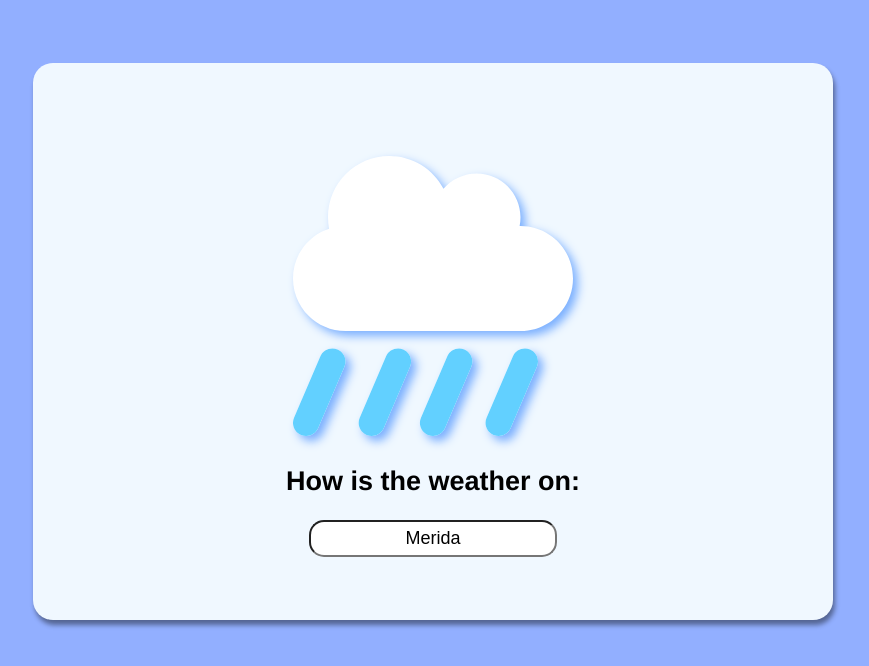
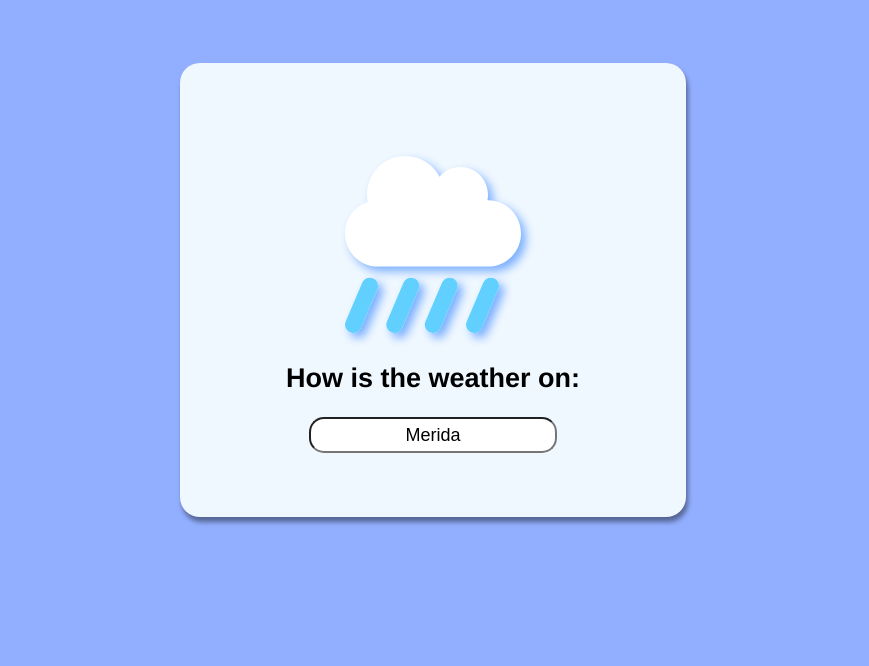
Before and after one commit to RaulBecerraB/Weather-App, a React (Vite) app: page / in a window 1280 px wide. Shown: the top 666 px of the page, without its empty margins (207-1076 px from the left). Built offline with nearby package versions, Linux system fonts and the light colour scheme; no server answers.

Commit message:
fix(containers.css): Adjust the max-width of the generic container to 40%

```diff
--- a/src/styles/containers.css
+++ b/src/styles/containers.css
@@ -16,7 +16,8 @@
     margin: 5%;
     margin-left: auto;
     margin-right: auto;
-    max-width: 800px;
+    min-width: 40%;
+    max-width: 40%;
     border-radius: 20px;
     box-shadow: 2px 5px 5px rgba(0, 0, 0, 0.424);
 
```
